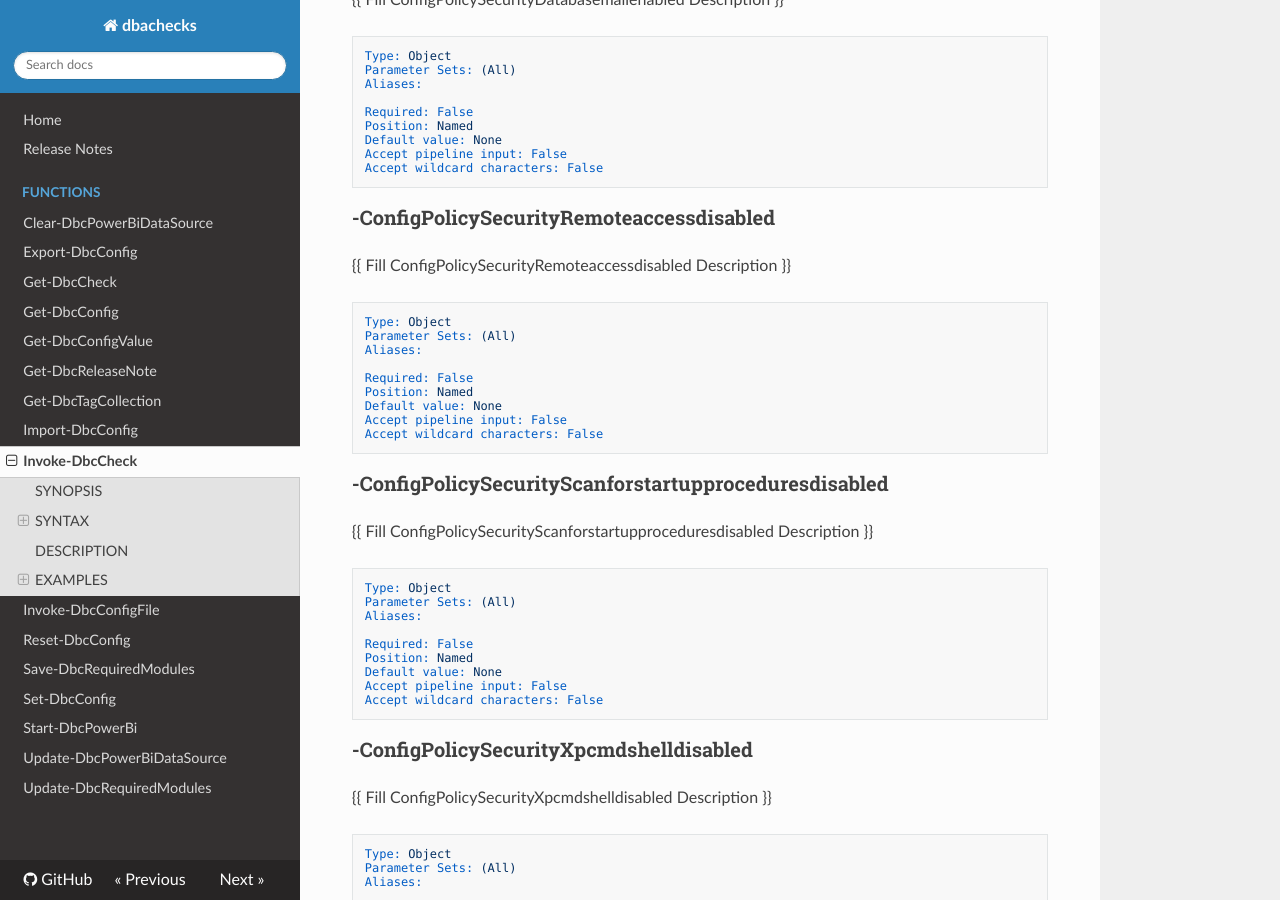
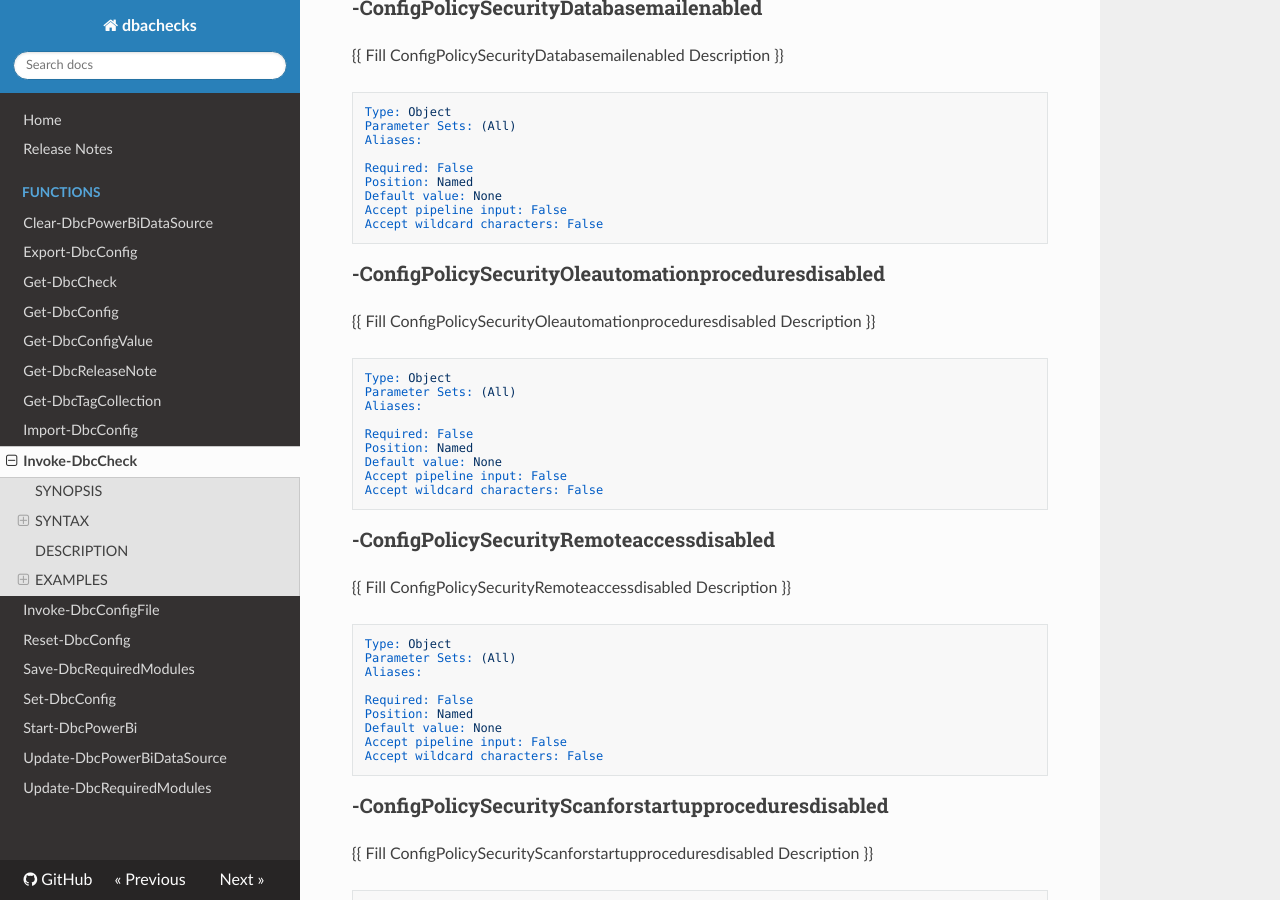
Before and after one commit to dataplat/dbachecks, an MkDocs documentation site: the page built from docs/functions/Invoke-DbcCheck.md, in a window 1280 px wide and 900 px high, scrolled down 48566 px. Built offline with MkDocs 1.6.1, drawn with Linux system fonts in a browser that asks for light colours; nearby versions of some CDN libraries; old or Windows-style settings are respelled for this version of MkDocs; some of the changed text lies outside the part shown.

````diff
--- a/docs/functions/Invoke-DbcCheck.md
+++ b/docs/functions/Invoke-DbcCheck.md
@@ -80,6 +80,7 @@ Invoke-DbcCheck [-Script <Object[]>] [-TestName <String[]>] [-EnableExit] [[-Che
  [-ConfigPolicyRecoverymodelExcludedb <Object>] [-ConfigPolicyRecoverymodelType <Object>]
  [-ConfigPolicySecurityAdhocdistributedqueriesenabled <Object>] [-ConfigPolicySecurityClrenabled <Object>]
  [-ConfigPolicySecurityCrossdbownershipchaining <Object>] [-ConfigPolicySecurityDatabasemailenabled <Object>]
+ [-ConfigPolicySecurityOleautomationproceduresdisabled <Object>]
  [-ConfigPolicySecurityRemoteaccessdisabled <Object>]
  [-ConfigPolicySecurityScanforstartupproceduresdisabled <Object>]
  [-ConfigPolicySecurityXpcmdshelldisabled <Object>] [-ConfigPolicyServerCpuprioritisation <Object>]
@@ -177,6 +179,7 @@ Invoke-DbcCheck [-Script <Object[]>] [-TestName <String[]>] [-EnableExit] [[-Che
  [-ConfigPolicyRecoverymodelExcludedb <Object>] [-ConfigPolicyRecoverymodelType <Object>]
  [-ConfigPolicySecurityAdhocdistributedqueriesenabled <Object>] [-ConfigPolicySecurityClrenabled <Object>]
  [-ConfigPolicySecurityCrossdbownershipchaining <Object>] [-ConfigPolicySecurityDatabasemailenabled <Object>]
+ [-ConfigPolicySecurityOleautomationproceduresdisabled <Object>]
  [-ConfigPolicySecurityRemoteaccessdisabled <Object>]
  [-ConfigPolicySecurityScanforstartupproceduresdisabled <Object>]
  [-ConfigPolicySecurityXpcmdshelldisabled <Object>] [-ConfigPolicyServerCpuprioritisation <Object>]
@@ -2747,6 +2751,21 @@ Accept pipeline input: False
 Accept wildcard characters: False
 ```
 
+### -ConfigPolicySecurityOleautomationproceduresdisabled
+{{ Fill ConfigPolicySecurityOleautomationproceduresdisabled Description }}
+
+```yaml
+Type: Object
+Parameter Sets: (All)
+Aliases:
+
+Required: False
+Position: Named
+Default value: None
+Accept pipeline input: False
+Accept wildcard characters: False
+```
+
 ### -ConfigPolicySecurityRemoteaccessdisabled
 {{ Fill ConfigPolicySecurityRemoteaccessdisabled Description }}
 
@@ -3197,6 +3216,21 @@ Accept pipeline input: False
 Accept wildcard characters: False
 ```
 
+### -ConfigSkipInstanceOleautomationproceduresdisabled
+{{ Fill ConfigSkipInstanceOleautomationproceduresdisabled Description }}
+
+```yaml
+Type: Object
+Parameter Sets: (All)
+Aliases:
+
+Required: False
+Position: Named
+Default value: None
+Accept pipeline input: False
+Accept wildcard characters: False
+```
+
 ### -ConfigSkipInstanceRemoteaccessdisabled
 {{ Fill ConfigSkipInstanceRemoteaccessdisabled Description }}
 
````
Also changed, not shown: other parts of docs/functions/Invoke-DbcCheck.md (+4 -2 lines), docs/RELEASE.md (+6 -2 lines), 2 other files.
